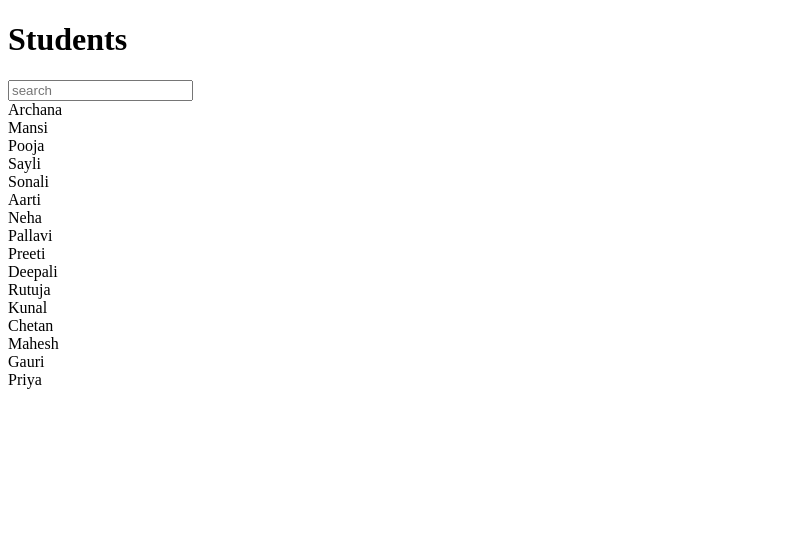
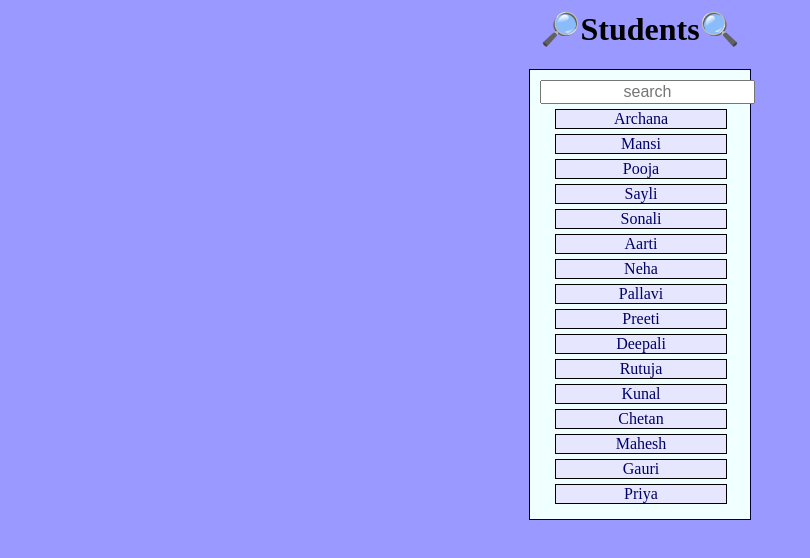
Before and after one commit to dipaligaikwad12/UI-for-search-operation, a plain HTML site: page index.html in a window 1280 px wide. Shown: the whole page, without its empty margins (0-810 px from the left). Drawn offline with Linux system fonts and the light colour scheme.

Commit message:
design added

```diff
--- a/index.html
+++ b/index.html
@@ -5,13 +5,46 @@
     <meta charset="UTF-8">
     <meta name="viewport" content="width=device-width, initial-scale=1.0">
     <title>UI for Search Opreation</title>
+    <style>
+        body{
+            background-color: #9999ff;
+        }
+        .container{
+            width:200px;
+            margin: 20px auto;
+            background-color: azure;
+            padding: 10px ;
+            border: 1px solid #000033;
+        }
+
+        .student-card{
+            border: 1px solid black;
+            margin: 5px 15px;
+            text-align: center;
+            color: #000066;
+            width: 170px;
+            background-color: #e6e6ff;
+        }
+        .search{
+            font-size: 16px;
+            cursor: pointer;
+             text-align: center;
+        }
+
+        .app-heading{
+            margin-top: 10px;
+            text-align: center;
+        }
+    </style>
 </head>
 
 <body>
-    <h1>Students</h1>
-    <input type="text" id="search" placeholder="search" onkeyup="loadResult()" />
+    <h1 class="app-heading">🔎Students🔍</h1>
+    <div class="container">
+    <input type="text" id="search" class="search" placeholder="search" onkeyup="loadResult()" />
     <div id="students-container">
 
+    </div>
     </div>
     <script>
         const students = [
@@ -34,24 +67,24 @@
         ]
         const studentsContainer = document.getElementById("students-container");
 
-        students.forEach((stud)=>{
+        students.forEach((stud) => {
             studentsContainer.innerHTML += `<div class="student-card">${stud}</div>`
         })
 
-        function loadResult(){
+        function loadResult() {
             const inputElement = document.getElementById("search");
             const searchText = inputElement.value.toLowerCase();
 
             studentsContainer.innerHTML = '';
 
-            const filterStudents =students.filter((stud)=>{
-                if(stud.toLowerCase().includes(searchText)){
+            const filterStudents = students.filter((stud) => {
+                if (stud.toLowerCase().includes(searchText)) {
                     return true;
                 }
             })
-        filterStudents.forEach((stud)=>{
-            studentsContainer.innerHTML += `<div class="student-card">${stud}</div>`
-        })
+            filterStudents.forEach((stud) => {
+                studentsContainer.innerHTML += `<div class="student-card">${stud}</div>`
+            })
         }
 
     </script>
```
